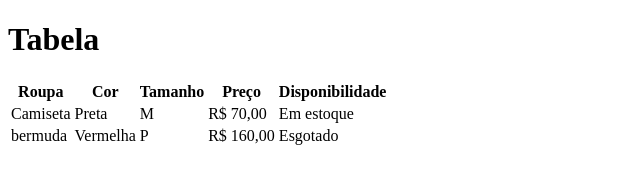
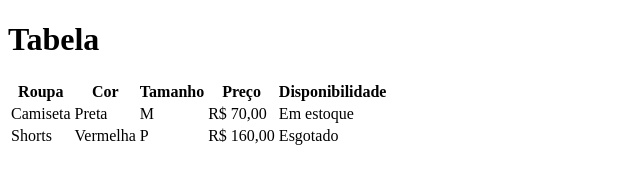
Before and after one commit to Jorge-Masson1978/aula-tabela, a plain HTML site: page index.html in a window 1280 px wide. Shown: the full height of the page, 0-640 px from the left. Drawn offline with Linux system fonts and the light colour scheme.

Commit message:
trocado de bermuda para Shorts

```diff
--- a/index.html
+++ b/index.html
@@ -25,7 +25,7 @@
             <td>Em estoque</td>
         </tr>
         <tr>
-            <td>bermuda</td>
+            <td>Shorts</td>
             <td>Vermelha</td>
             <td>P</td>
             <td>R$ 160,00</td>
```
